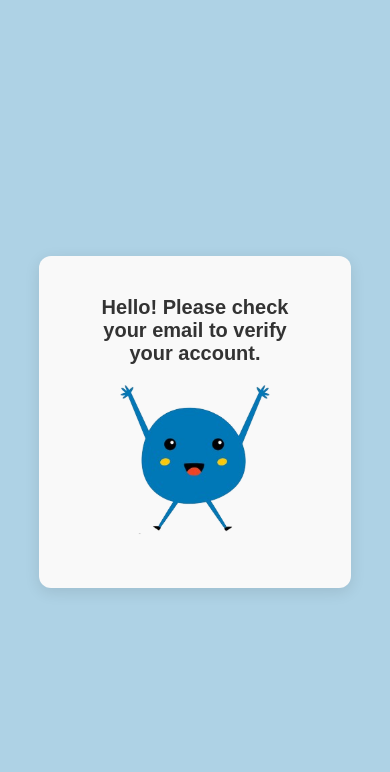
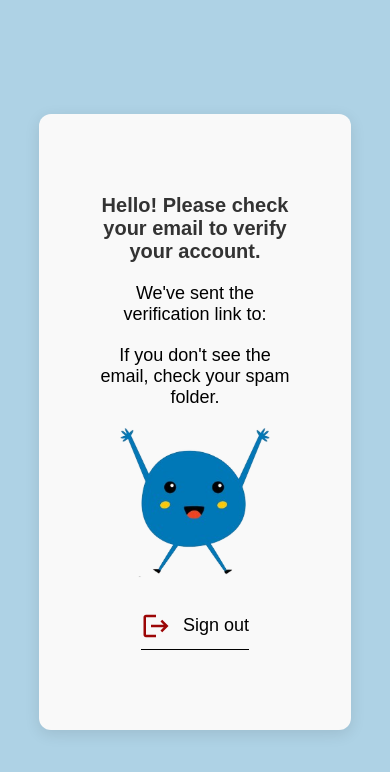
Before and after one commit to zuzanna-orzechowska/search_w, a Vue app: page /check in a window 390 px wide. Shown: the top 772 px of the page. Built offline with nearby package versions, Linux system fonts and the light colour scheme; no server answers.

Commit message:
fixed bugs related with registration, added sign out button in CheckEmail, added back to home button in login and register, added confirm password in register

```diff
--- a/src/components/DropdownUser.vue
+++ b/src/components/DropdownUser.vue
@@ -41,7 +41,6 @@ const userStore = useUserStore();
 async function signOut() {
     try {
          await account.deleteSession('current');
-         console.log('Logged out');
          router.push('/');
      } catch (err) {
          console.error('Logout error:', err);
--- a/src/stores/user.js
+++ b/src/stores/user.js
@@ -7,6 +7,7 @@ import { toast } from 'vue3-toastify';
 export const useUserStore = defineStore('user', {
   state: () => ({
     currentUser: null,
+    verificationEmail: '',
     avatar: '',
     username: '',
     title: '',
@@ -21,6 +22,9 @@ export const useUserStore = defineStore('user', {
   getters: {
   },
   actions: {
+    setVerificationEmail(email) {
+      this.verificationEmail = email;
+    },
     async fetchUser() {
       try {
         this.currentUser = await account.get();
--- a/src/views/CheckEmail.vue
+++ b/src/views/CheckEmail.vue
@@ -2,10 +2,34 @@
     <div class="wrapper">
         <div class="content">
             <h2>Hello! Please check your email to verify your account.</h2>
+            <p>We've sent the verification link to: {{ verificationEmail }}</p>
+            <p>If you don't see the email, check your spam folder.</p>
             <img src="../assets/blueFluff.svg" alt="blueFluff">
+             <div @click="signOut" class="dropdown-option last">
+                <img class="signOutImg" src="../assets/sign-out-icon.svg" alt="Sign out icon">
+                <p class="signOutP">Sign out</p>
+            </div>
         </div>
     </div>
 </template>
+<script setup>
+import { computed } from 'vue';
+import { useUserStore } from '../stores/user';
+import { account } from '@/lib/appwrite';
+import { useRouter } from 'vue-router';
+const userStore = useUserStore();
+const verificationEmail = computed(() => userStore.verificationEmail);
+const router = useRouter();
+async function signOut() {
+    try {
+         await account.deleteSession('current');
+         userStore.$reset();
+         router.push('/');
+     } catch (err) {
+         console.error('Logout error:', err);
+    }
+}
+</script>
 
 <style scoped>
 .wrapper {
@@ -18,7 +42,7 @@
 .content {
   text-align: center;
   background-color: #f9f9f9;
-  padding: 40px 60px;
+  padding: 80px 60px;
   border-radius: 12px;
   box-shadow: 0 4px 15px rgba(0, 0, 0, 0.1);
   display: flex;
@@ -34,6 +58,27 @@ h2 {
   max-width: 400px;
 }
 
+.dropdown-option {
+  display: flex;
+  align-items: center;
+  gap: 12px;
+  border-bottom: 1px solid black;
+  padding-bottom: 8px;
+  cursor: pointer;
+}
+
+.signOutP{
+  font-size: 18px;
+}
+
+.signOutImg {
+    width: 30px;
+}
+
+p {
+  font-size: 20px;
+}
+
 img {
   width: 150px;
 }
@@ -46,5 +91,9 @@ img {
   h2{
     font-size: 20px;
   }
+
+  p {
+    font-size: 18px;
+  }
 }
 </style>
--- a/src/views/LoginUser.vue
+++ b/src/views/LoginUser.vue
@@ -26,6 +26,9 @@
                 <button type="submit" class="userButton">Login</button>
             </form>
             <p>Don't have an account? Sign up <router-link to="/register" id="register-link">here</router-link></p>
+            <div class="bottom-form-txt">
+                <router-link to="/" class="backHome">Back to Home</router-link>
+            </div>
         </div>
     </main>
 </template>
@@ -164,6 +167,7 @@ main {
                 font-size: 16px;
                 text-shadow: 0px 4px 4px rgba(0, 0, 0, 0.3);
 
+
                 input[type="checkbox"] {
                     width: 16px;
                     height: 16px;
@@ -213,13 +217,20 @@ main {
         p {
             text-align: center;
             margin-top: 32px;
+            margin-bottom: 16px;
 
+            a {
+              color: #000;
+              font-weight: 500;
+            }
           }
 
-          a {
+        .backHome {
             color: #000;
             font-weight: 500;
-          }
+            text-decoration: none;
+        }
+
     }
 
     @media (max-width: 600px) {
--- a/src/views/RegisterUser.vue
+++ b/src/views/RegisterUser.vue
@@ -36,17 +36,26 @@
                 <label for="passwordRegister">
                     <div class="password-wrapper">
                         <img src="../assets/password-icon.svg" alt="password-icon" class="icon">
-                        <input @blur="isPassworValid" v-if="hidPassword" type="password" id="passwordLogin" name="Password" placeholder="Password" v-model="password" autocomplete="off" required>
-                        <input @blur="isPassworValid" v-else type="text" id="passwordLogin" name="Password" placeholder="Password" v-model="password" autocomplete="off" required>
+                        <input @blur="isPassworValid" v-if="hidPassword" type="password" id="passwordRegister" name="Password" placeholder="Password" v-model="password" autocomplete="off" required>
+                        <input @blur="isPassworValid" v-else type="text" id="passwordRegister" name="Password" placeholder="Password" v-model="password" autocomplete="off" required>
                         <!--require() dynamically loads the file with given url-->
                         <button class="toggleBtn" @click.prevent="toogleState"><img :src="hidPassword ? require('@/assets/eye-cross-icon.svg') : require('@/assets/eye-icon.svg')" alt="eye password icon" class="eye"></button>
                     </div>
                     <p class="error errPass" :class="{active : passwordError}">Incorrect password! It must be at least 8 characters, with uppercase, lowercase, number and special character.</p>
                 </label>
+                <label for="confirmPasswordRegister">
+                    <div class="password-wrapper">
+                        <img src="../assets/password-icon.svg" alt="password-icon" class="icon">
+                        <input @blur="isPasswordMatch" v-if="hidPassword" type="password" id="confirmPasswordRegister" name="ConfirmPassword" placeholder="Confirm Password *" v-model="confirmPassword" autocomplete="off" required>
+                        <input @blur="isPasswordMatch" v-else type="text" id="confirmPasswordRegister" name="ConfirmPassword" placeholder="Confirm Password *" v-model="confirmPassword" autocomplete="off" required>
+                        <button class="toggleBtn" @click.prevent="toogleState"><img :src="hidPassword ? require('@/assets/eye-cross-icon.svg') : require('@/assets/eye-icon.svg')" alt="eye password icon" class="eye"></button>
+                    </div>
+                    <p class="error errPass" :class="{active : passwordMismatchError}">Passwords do not match!</p>
+                </label>
                 <div class="bottom-form-txt">
                     <label for="accPrivacyPolicy">
                         <!--this info shouldn't be in database, because it works like that - if user doesn't agree then he can't create an accont-->
-                        <input type="checkbox" name="Accept-Privacy-Policy" id="accPrivacyPolicy" v-model="requiredTerms">
+                        <input type="checkbox" name="Accept-Privacy-Policy" id="accPrivacyPolicy" v-model="requiredPrivacy">
                         Accept <router-link to="/privacy"> Privacy Policy</router-link><span>*</span>
                     </label>
                     <label for="accTermsofUse">
@@ -57,13 +66,16 @@
                 <button type="submit" class="userButton" >Register</button>
             </form>
             <p id="sign-in-p">Already have an account? Sign in <router-link to="/login" id="login-link">here</router-link></p>
+            <div class="bottom-form-txt">
+                <router-link to="/" class="backHome">Back to Home</router-link>
+            </div>
         </div>
     </main>
 </template>
 
 <script setup>
 import { account, databases, ID} from '../lib/appwrite'
-
+import { useUserStore } from '@/stores/user';
 import { Query } from 'appwrite';
 import { ref } from 'vue';
 import { useRouter } from 'vue-router';
@@ -73,6 +85,10 @@ import 'vue3-toastify/dist/index.css';
 const avatars = ref(false);
 const hidPassword = ref(true);
 let selectedAvatar = ref(''); //this variable is forwarded to database
+const userStore = useUserStore();
+
+const confirmPassword = ref('');
+let passwordMismatchError = ref(false);
 
 //require is used to import other modules - in this case svg images
 const avatarsArr = [
@@ -87,6 +103,7 @@ const avatarsArr = [
 ];
 
 const requiredTerms = ref(false);
+const requiredPrivacy = ref(false);
 const router = useRouter();
 let emailError = ref(false); //variable for checking if email is correct
 let passwordError = ref(false); //variable for checking if password is correct
@@ -118,6 +135,16 @@ function isPassworValid() {
     passwordError.value = !regex.test(password.value);
 }
 
+function isPasswordMatch() {
+    //password cannot be blank for comparing
+    if (password.value && confirmPassword.value) {
+        //if passwords are not the same
+        passwordMismatchError.value = password.value !== confirmPassword.value;
+    } else {
+        passwordMismatchError.value = false;
+    }
+}
+
 async function uniqueEmail(email) {
     try {
         //.listDocuments check all of the documents from given database and collection
@@ -142,6 +169,7 @@ async function uniqueUsername(username) {
 
 async function register() {
     try {
+        let hasError = false;
         //checking if given username is already in use
         const isUsernameUnique = await uniqueUsername(username.value);
         if(!isUsernameUnique) {
@@ -158,10 +186,31 @@ async function register() {
             return;
         }
 
+        if (password.value !== confirmPassword.value) {
+            toast.error("The passwords you entered do not match!");
+            passwordMismatchError.value = true;
+            return;
+        }
+
+        isPassworValid();
+        if (passwordError.value) {
+            toast.error("Please ensure your password meets all requirements.");
+            hasError = true;
+        }
+
 
         //checking if Policy privacy and Terms of use are checked and accepted
+        if (!requiredPrivacy.value) {
+            toast.error("You must accept the privacy policy.");
+            hasError = true;
+        }
+
         if (!requiredTerms.value) {
             toast.error("You must accept the terms and conditions.");
+            hasError = true;
+        }
+
+        if (hasError) {
             return;
         }
 
@@ -170,6 +219,7 @@ async function register() {
         //login user so link can be send
         await account.createEmailPasswordSession(email.value, password.value);
         //sending verification link
+        userStore.setVerificationEmail(email.value);
         await account.createVerification(`${window.location.origin}/verify`);
 
         //checking if user selected an avatar - if not then the deafult one will be send to database
@@ -220,7 +270,7 @@ main {
         align-items: center;
         justify-content: center;
         background-color: rgba(174, 210, 229,0.5);
-        height: 680px;
+        height: 740px;
         border-radius: 6px;
         box-shadow:  4px 4px 10px 3px rgba(0,0,0,0.3);
 
@@ -425,12 +475,20 @@ main {
             text-align: center;
             margin-top: 32px;
             font-size: 1.1rem;
-          }
+            margin-bottom: 16px;
 
-          a {
+        }
+        a {
+          color: #000;
+          font-weight: 500;
+        }
+
+        .backHome {
             color: #000;
             font-weight: 500;
-          }
+            text-decoration: none;
+        }
+
     }
 
     @media (max-width: 600px) {
```
Also changed, not shown: src/routes.js (+34 -8 lines).
